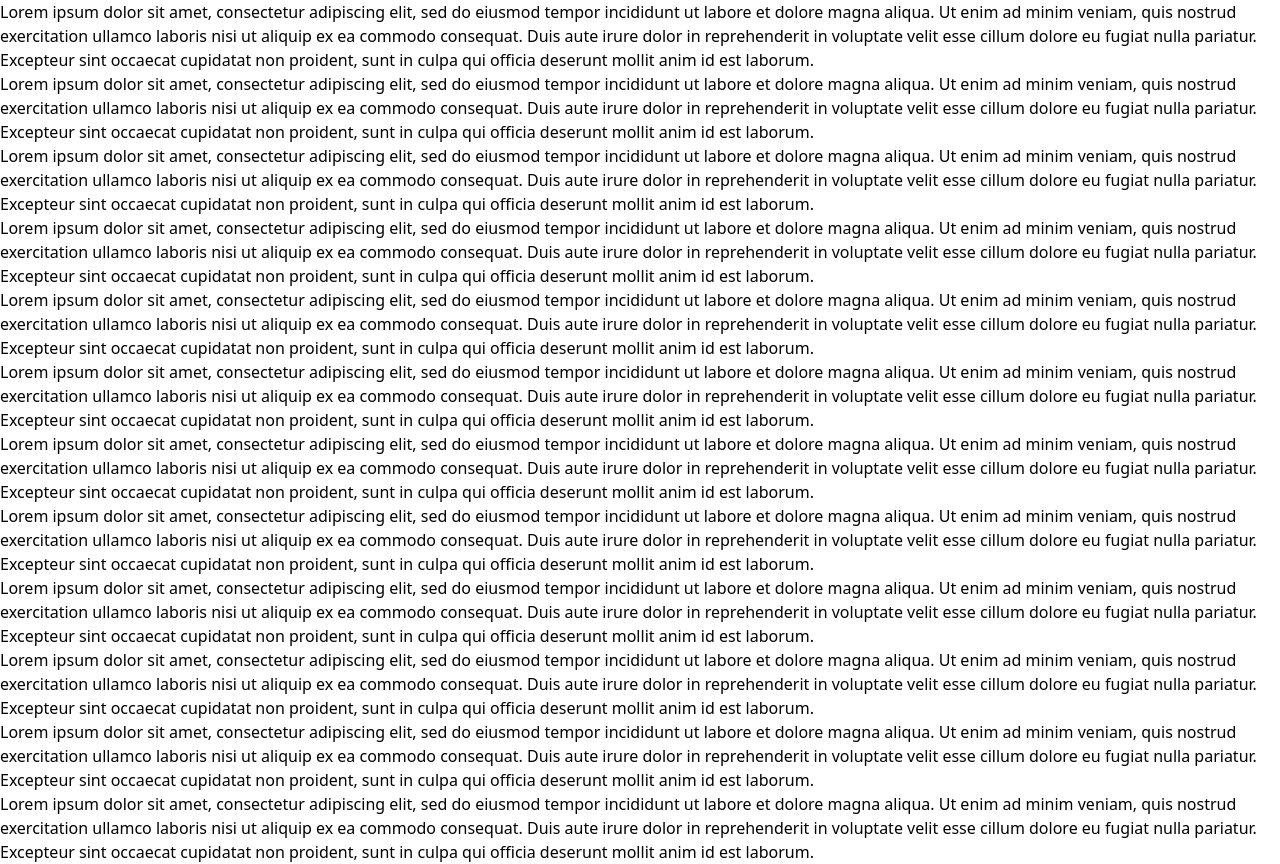
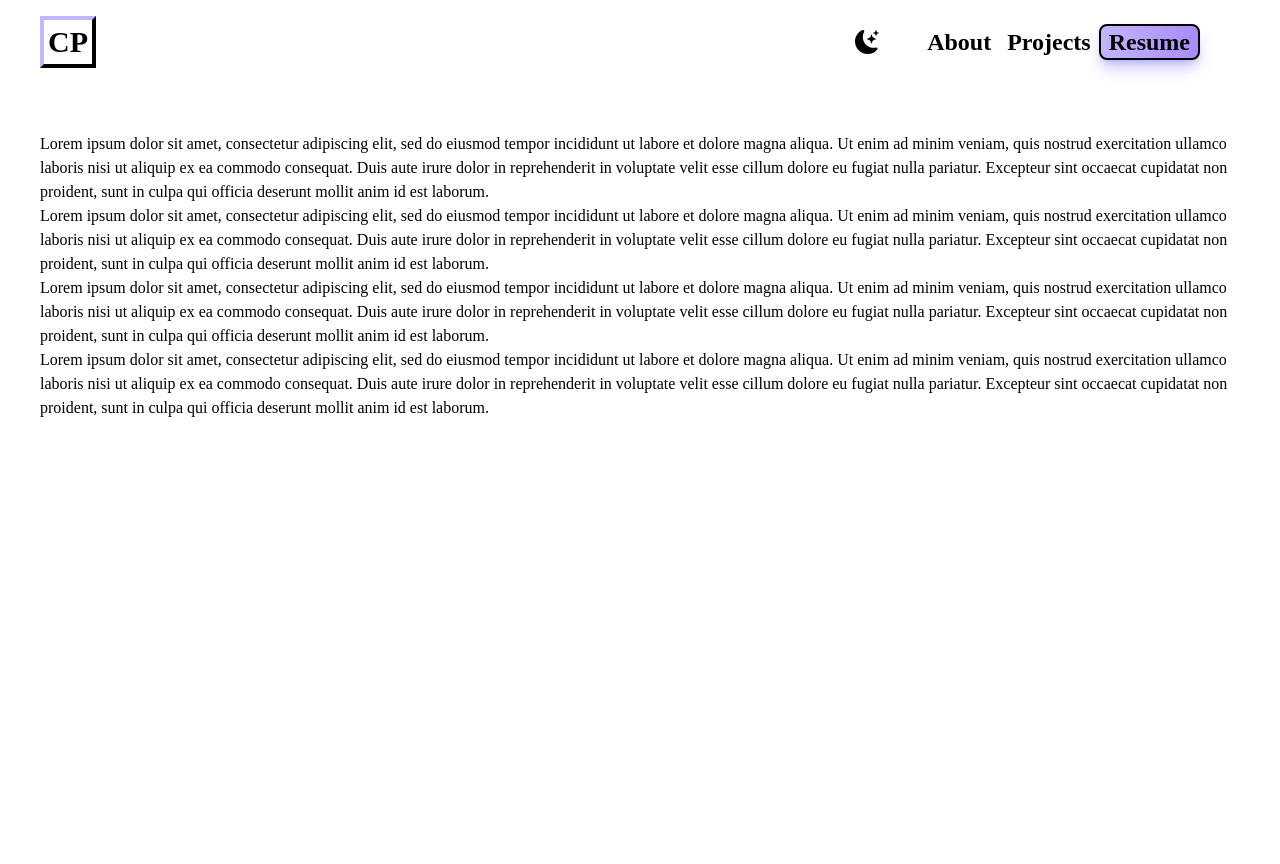
Before and after one commit to taepal467/cp_portfolio, a Next.js app: page /components/Projects in a window 1280 px wide. After the commit the page ends 800 px from the top, so only its background shows below. Built offline with nearby package versions, Linux system fonts and the light colour scheme.

Commit message:
Addd the navbar to the Projects component

```diff
--- a/pages/components/Projects.js
+++ b/pages/components/Projects.js
@@ -1,81 +1,72 @@
 import React from 'react';
+import {BsFillMoonStarsFill, BsFillBrightnessHighFill} from 'react-icons/bs' ;
+import Link from 'next/link';
+import { useState } from 'react';
+
 
 export default function Projects() {
+    const [darkMode, setDarkMode] = useState(false);
     return(
-        <div>
-            <div className='remove'>
+        <div className={darkMode ? 'dark': ''}>
+        <main className='px-10 bg-white font-gloock dark:bg-black'>
+        <section className='min-h-screen'>
+        <nav className='py-4 mb-12 flex justify-between'>
+              <Link href="/">
+                  <h1 className='text-3xl font-bold p-1 border-4 border-violet-300 border-r-black border-4 border-violet-300 border-b-black hover:shadow-lg dark:hover:shadow-black/30'>CP</h1>
+              </Link>
+              <ul className='flex items-center px-10'>
+                <li className=' px-2 pr-10 '>
+                {darkMode ? <BsFillBrightnessHighFill
+                  className='cursor-pointer text-2xl'
+                  onClick={() => setDarkMode(!darkMode)}/> :
+                  <BsFillMoonStarsFill
+                  className='cursor-pointer text-2xl'
+                  onClick={() => setDarkMode(darkMode => !darkMode)}
+                />}
+                </li>
+                <li className=' px-2 text-2xl font-bold hover:underline underline-offset-4 decoration-4 decoration-violet-300 hover:-translate-y-1 hover:scale-110 hover:duration-300'>
+                  <Link href="">About</Link>
+                </li>
+                <li className=' px-2 text-2xl font-bold transition ease-in-out delay-150 hover:underline underline-offset-4 decoration-4 decoration-violet-300 hover:-translate-y-1 hover:scale-110 hover:duration-300'>
+                  <Link href='./components/Projects'>Projects</Link>
+                  </li>
+                <li className=' px-2 text-2xl font-bold rounded-lg shadow-lg shadow-indigo-500/40 border-2 border-black bg-gradient-to-r from-violet-300 to-violet-400 hover:shadow-lg dark:hover:shadow-black/30'>
+                  <a href="https://docs.google.com/document/d/1gd_s5Lm468wk0DONMSpgxVsJarLlb9Cx51AHrZmtRnQ/edit?usp=sharing"
+                  target='_blank'
+                  rel="noopener noreferrer">
+                    Resume
+                  </a>
+                </li>
+              </ul>
+            </nav>
+
+            <div>
             Lorem ipsum dolor sit amet, consectetur adipiscing elit, sed do eiusmod tempor incididunt ut labore et dolore magna aliqua.
-            Ut enim ad minim veniam, quis nostrud exercitation ullamco laboris nisi ut aliquip ex ea commodo consequat. Duis aute irure
-            dolor in reprehenderit in voluptate velit esse cillum dolore eu fugiat nulla pariatur.
+            Ut enim ad minim veniam, quis nostrud exercitation ullamco laboris nisi ut aliquip ex ea commodo consequat.
+            Duis aute irure dolor in reprehenderit in voluptate velit esse cillum dolore eu fugiat nulla pariatur.
             Excepteur sint occaecat cupidatat non proident, sunt in culpa qui officia deserunt mollit anim id est laborum.
             </div>
-            <div className='remove'>
+            <div>
             Lorem ipsum dolor sit amet, consectetur adipiscing elit, sed do eiusmod tempor incididunt ut labore et dolore magna aliqua.
-            Ut enim ad minim veniam, quis nostrud exercitation ullamco laboris nisi ut aliquip ex ea commodo consequat. Duis aute irure
-            dolor in reprehenderit in voluptate velit esse cillum dolore eu fugiat nulla pariatur.
+            Ut enim ad minim veniam, quis nostrud exercitation ullamco laboris nisi ut aliquip ex ea commodo consequat.
+            Duis aute irure dolor in reprehenderit in voluptate velit esse cillum dolore eu fugiat nulla pariatur.
             Excepteur sint occaecat cupidatat non proident, sunt in culpa qui officia deserunt mollit anim id est laborum.
             </div>
-            <div className='remove'>
+            <div>
             Lorem ipsum dolor sit amet, consectetur adipiscing elit, sed do eiusmod tempor incididunt ut labore et dolore magna aliqua.
-            Ut enim ad minim veniam, quis nostrud exercitation ullamco laboris nisi ut aliquip ex ea commodo consequat. Duis aute irure
-            dolor in reprehenderit in voluptate velit esse cillum dolore eu fugiat nulla pariatur.
+            Ut enim ad minim veniam, quis nostrud exercitation ullamco laboris nisi ut aliquip ex ea commodo consequat.
+            Duis aute irure dolor in reprehenderit in voluptate velit esse cillum dolore eu fugiat nulla pariatur.
             Excepteur sint occaecat cupidatat non proident, sunt in culpa qui officia deserunt mollit anim id est laborum.
             </div>
-            <div className='remove'>
+            <div>
             Lorem ipsum dolor sit amet, consectetur adipiscing elit, sed do eiusmod tempor incididunt ut labore et dolore magna aliqua.
-            Ut enim ad minim veniam, quis nostrud exercitation ullamco laboris nisi ut aliquip ex ea commodo consequat. Duis aute irure
-            dolor in reprehenderit in voluptate velit esse cillum dolore eu fugiat nulla pariatur.
+            Ut enim ad minim veniam, quis nostrud exercitation ullamco laboris nisi ut aliquip ex ea commodo consequat.
+            Duis aute irure dolor in reprehenderit in voluptate velit esse cillum dolore eu fugiat nulla pariatur.
             Excepteur sint occaecat cupidatat non proident, sunt in culpa qui officia deserunt mollit anim id est laborum.
             </div>
-            <div className='remove'>
-            Lorem ipsum dolor sit amet, consectetur adipiscing elit, sed do eiusmod tempor incididunt ut labore et dolore magna aliqua.
-            Ut enim ad minim veniam, quis nostrud exercitation ullamco laboris nisi ut aliquip ex ea commodo consequat. Duis aute irure
-            dolor in reprehenderit in voluptate velit esse cillum dolore eu fugiat nulla pariatur.
-            Excepteur sint occaecat cupidatat non proident, sunt in culpa qui officia deserunt mollit anim id est laborum.
-            </div>
-            <div className='remove'>
-            Lorem ipsum dolor sit amet, consectetur adipiscing elit, sed do eiusmod tempor incididunt ut labore et dolore magna aliqua.
-            Ut enim ad minim veniam, quis nostrud exercitation ullamco laboris nisi ut aliquip ex ea commodo consequat. Duis aute irure
-            dolor in reprehenderit in voluptate velit esse cillum dolore eu fugiat nulla pariatur.
-            Excepteur sint occaecat cupidatat non proident, sunt in culpa qui officia deserunt mollit anim id est laborum.
-            </div>
-            <div className='remove'>
-            Lorem ipsum dolor sit amet, consectetur adipiscing elit, sed do eiusmod tempor incididunt ut labore et dolore magna aliqua.
-            Ut enim ad minim veniam, quis nostrud exercitation ullamco laboris nisi ut aliquip ex ea commodo consequat. Duis aute irure
-            dolor in reprehenderit in voluptate velit esse cillum dolore eu fugiat nulla pariatur.
-            Excepteur sint occaecat cupidatat non proident, sunt in culpa qui officia deserunt mollit anim id est laborum.
-            </div>
-            <div className='remove'>
-            Lorem ipsum dolor sit amet, consectetur adipiscing elit, sed do eiusmod tempor incididunt ut labore et dolore magna aliqua.
-            Ut enim ad minim veniam, quis nostrud exercitation ullamco laboris nisi ut aliquip ex ea commodo consequat. Duis aute irure
-            dolor in reprehenderit in voluptate velit esse cillum dolore eu fugiat nulla pariatur.
-            Excepteur sint occaecat cupidatat non proident, sunt in culpa qui officia deserunt mollit anim id est laborum.
-            </div>
-            <div className='remove'>
-            Lorem ipsum dolor sit amet, consectetur adipiscing elit, sed do eiusmod tempor incididunt ut labore et dolore magna aliqua.
-            Ut enim ad minim veniam, quis nostrud exercitation ullamco laboris nisi ut aliquip ex ea commodo consequat. Duis aute irure
-            dolor in reprehenderit in voluptate velit esse cillum dolore eu fugiat nulla pariatur.
-            Excepteur sint occaecat cupidatat non proident, sunt in culpa qui officia deserunt mollit anim id est laborum.
-            </div>
-            <div className='remove'>
-            Lorem ipsum dolor sit amet, consectetur adipiscing elit, sed do eiusmod tempor incididunt ut labore et dolore magna aliqua.
-            Ut enim ad minim veniam, quis nostrud exercitation ullamco laboris nisi ut aliquip ex ea commodo consequat. Duis aute irure
-            dolor in reprehenderit in voluptate velit esse cillum dolore eu fugiat nulla pariatur.
-            Excepteur sint occaecat cupidatat non proident, sunt in culpa qui officia deserunt mollit anim id est laborum.
-            </div>
-            <div className='remove'>
-            Lorem ipsum dolor sit amet, consectetur adipiscing elit, sed do eiusmod tempor incididunt ut labore et dolore magna aliqua.
-            Ut enim ad minim veniam, quis nostrud exercitation ullamco laboris nisi ut aliquip ex ea commodo consequat. Duis aute irure
-            dolor in reprehenderit in voluptate velit esse cillum dolore eu fugiat nulla pariatur.
-            Excepteur sint occaecat cupidatat non proident, sunt in culpa qui officia deserunt mollit anim id est laborum.
-            </div>
-            <div className='remove'>
-            Lorem ipsum dolor sit amet, consectetur adipiscing elit, sed do eiusmod tempor incididunt ut labore et dolore magna aliqua.
-            Ut enim ad minim veniam, quis nostrud exercitation ullamco laboris nisi ut aliquip ex ea commodo consequat. Duis aute irure
-            dolor in reprehenderit in voluptate velit esse cillum dolore eu fugiat nulla pariatur.
-            Excepteur sint occaecat cupidatat non proident, sunt in culpa qui officia deserunt mollit anim id est laborum.
-            </div>
+        </section>
 
+        </main>
         </div>
     );
 }
```
